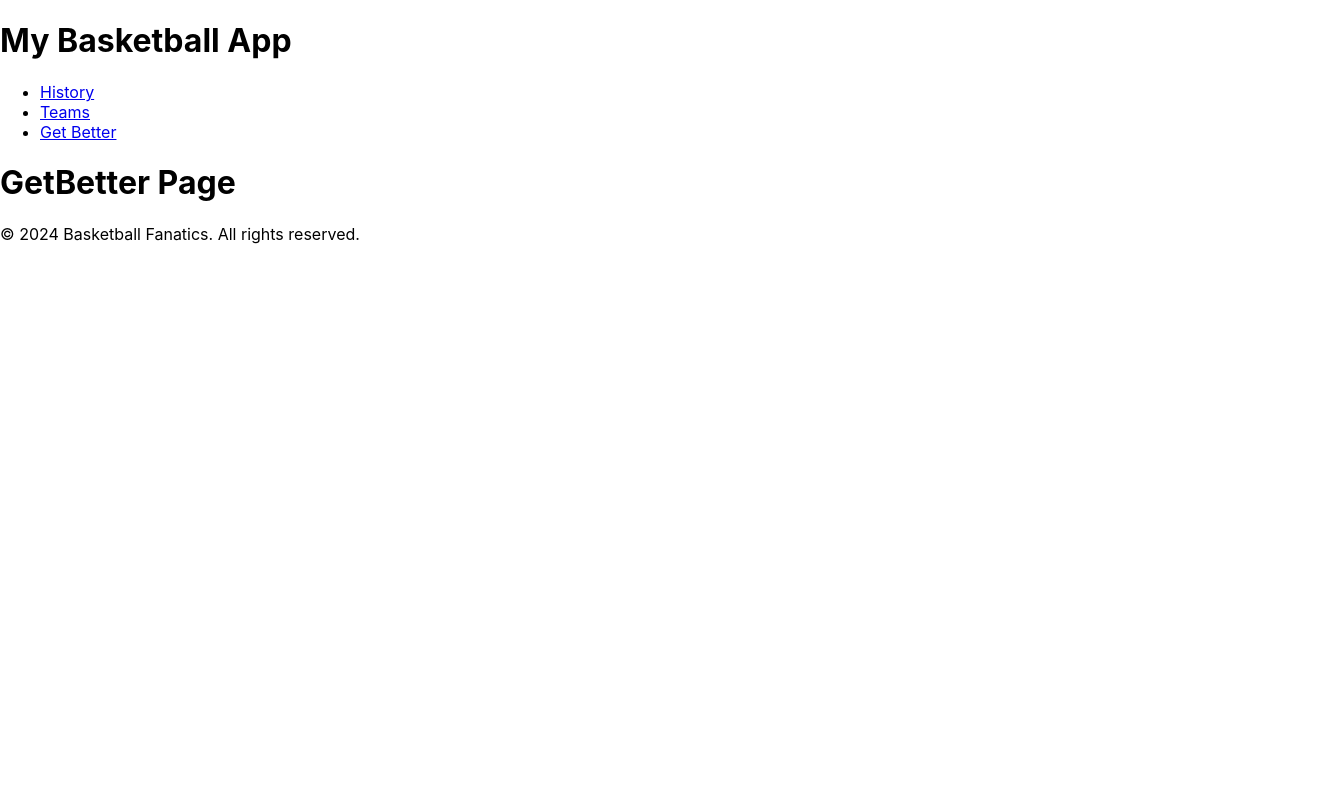
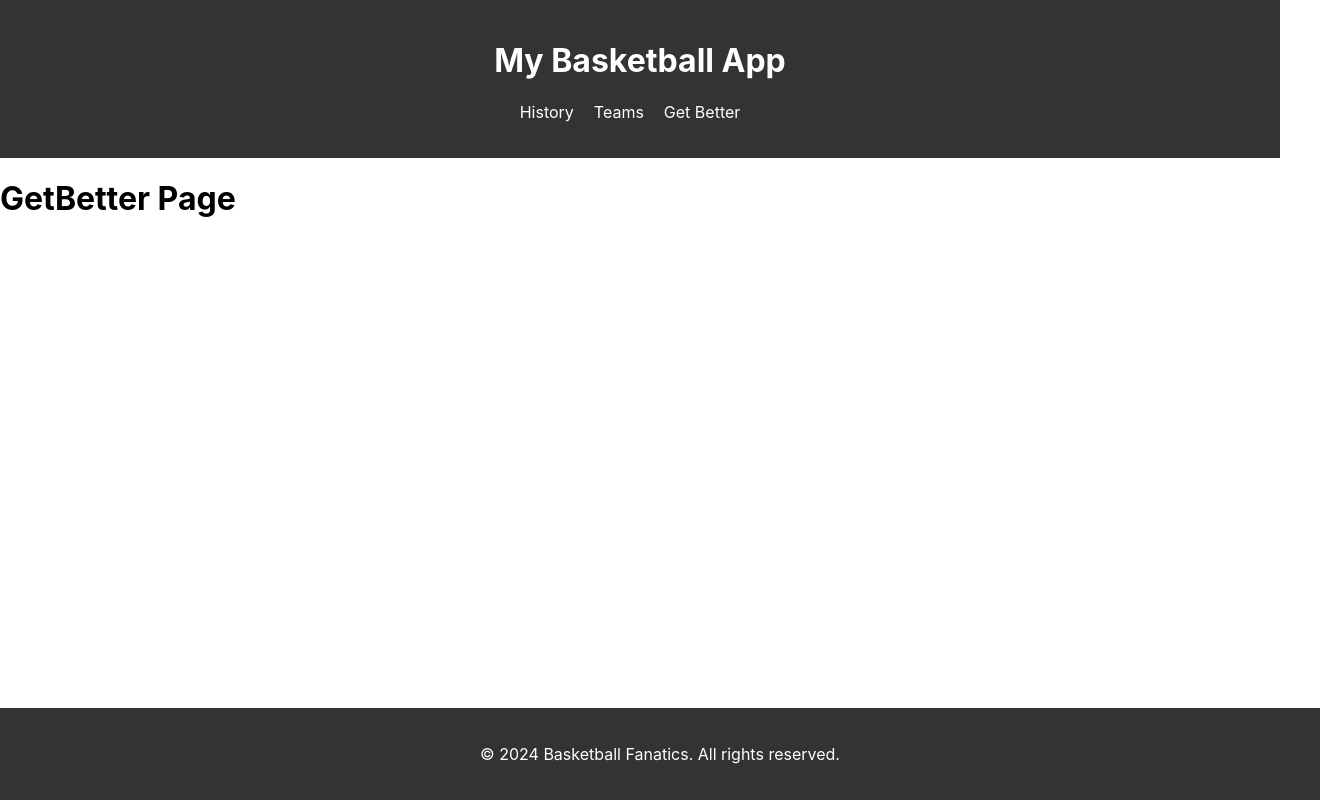
Before and after one commit to GAlbuWolver/formative-assignment-ga, a React (Create React App) app: page /getbetter in a window 1280 px wide. Shown: the whole page, 1320 px wide, since content can reach past the window. Built offline with nearby package versions, Linux system fonts and the light colour scheme.

Commit message:
some styles added for a cleaner header/footer

```diff
--- a/src/App.js
+++ b/src/App.js
@@ -1,11 +1,10 @@
-import React from 'react';
-import { BrowserRouter as Router, Route, Routes } from 'react-router-dom';
-import Header from './components/Header';
-import MainContent from './components/MainContent';
-import Footer from './components/Footer';
-import HistoryPage from './pages/History';
-import TeamsPage from './pages/PlayerTeams';
-import GetBetterPage from './pages/GetBetter';
+import React from "react";
+import { BrowserRouter as Router, Route, Routes } from "react-router-dom";
+import Header from "./components/Header";
+import Footer from "./components/Footer";
+import HistoryPage from "./pages/History";
+import TeamsPage from "./pages/PlayerTeams";
+import GetBetterPage from "./pages/GetBetter";
 
 function App() {
   return (
@@ -13,8 +12,7 @@ function App() {
       <div>
         <Header />
         <Routes>
-          <Route path="/" element={<MainContent />} />
-          <Route path="/history" element={<HistoryPage />} />
+          <Route path="/" element={<HistoryPage />} />
           <Route path="/teams" element={<TeamsPage />} />
           <Route path="/getbetter" element={<GetBetterPage />} />
         </Routes>
--- /dev/null
+++ b/src/components/Footer.css
@@ -0,0 +1,10 @@
+/* Footer.css */
+.footer {
+    background-color: #333;
+    color: white;
+    text-align: center;
+    padding: 20px;
+    position: absolute;
+    bottom: 0;
+    width: 100%;
+  }
--- a/src/components/Footer.js
+++ b/src/components/Footer.js
@@ -1,8 +1,8 @@
 import React from 'react';
-
+import './Footer.css'
 function Footer() {
   return (
-    <footer>
+    <footer className='footer'>
       <p>© 2024 Basketball Fanatics. All rights reserved.</p>
     </footer>
   );
--- /dev/null
+++ b/src/components/Header.css
@@ -0,0 +1,22 @@
+/* Header.css */
+.header {
+    background-color: #333;
+    color: white;
+    padding: 20px;
+    text-align: center;
+  }
+
+  .header nav ul {
+    list-style-type: none;
+    padding: 0;
+  }
+
+  .header nav ul li {
+    display: inline;
+    margin-right: 20px;
+  }
+
+  .header nav ul li a {
+    color: white;
+    text-decoration: none;
+  }
--- a/src/components/Header.js
+++ b/src/components/Header.js
@@ -1,9 +1,10 @@
 import React from 'react';
 import { Link } from 'react-router-dom';
+import './Header.css';
 
 function Header() {
   return (
-    <header>
+    <header className="header">
       <h1>My Basketball App</h1>
       <nav>
         <ul>
```
